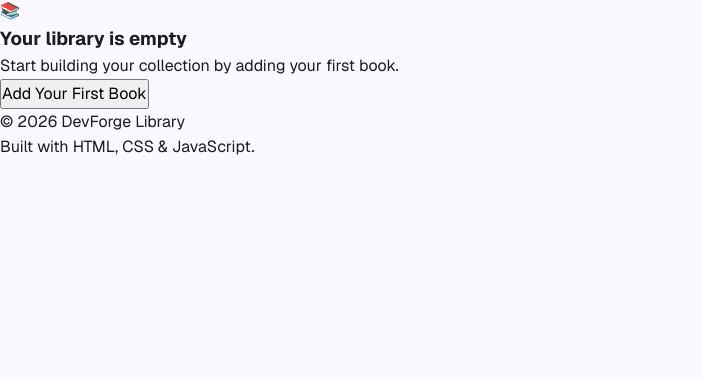
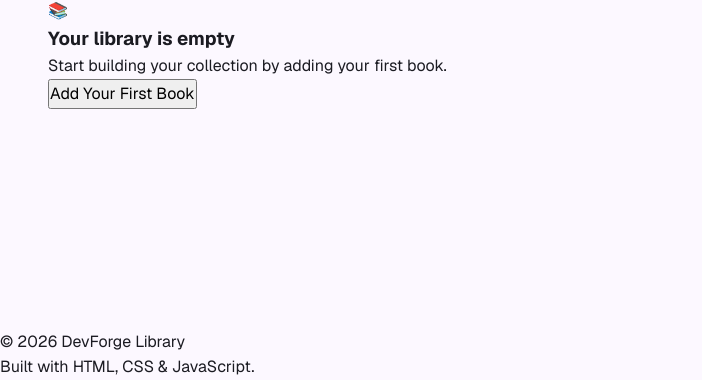
Before and after one commit to Noorullah814/the-odin-project, a plain HTML site: page javascript/library/index.html in a window 1280 px wide. Shown: the part 420-800 px from the top of the page, without its empty margins (0-702 px from the left). Drawn offline with nearby package versions, Linux system fonts and the light colour scheme; a script that the page names is missing.

Commit message:
Add layout

```diff
--- a/javascript/library/style.css
+++ b/javascript/library/style.css
@@ -155,3 +155,19 @@ ol {
     white-space: nowrap;
     border: 0;
 }
+
+/* =========================================================
+   APP LAYOUT
+========================================================= */
+
+.app {
+    min-height: 100vh;
+    display: flex;
+    flex-direction: column;
+}
+
+.main-content {
+    width: min(100% - (var(--page-padding) * 2), var(--content-width));
+    margin: 0 auto;
+    flex: 1;
+}
```
